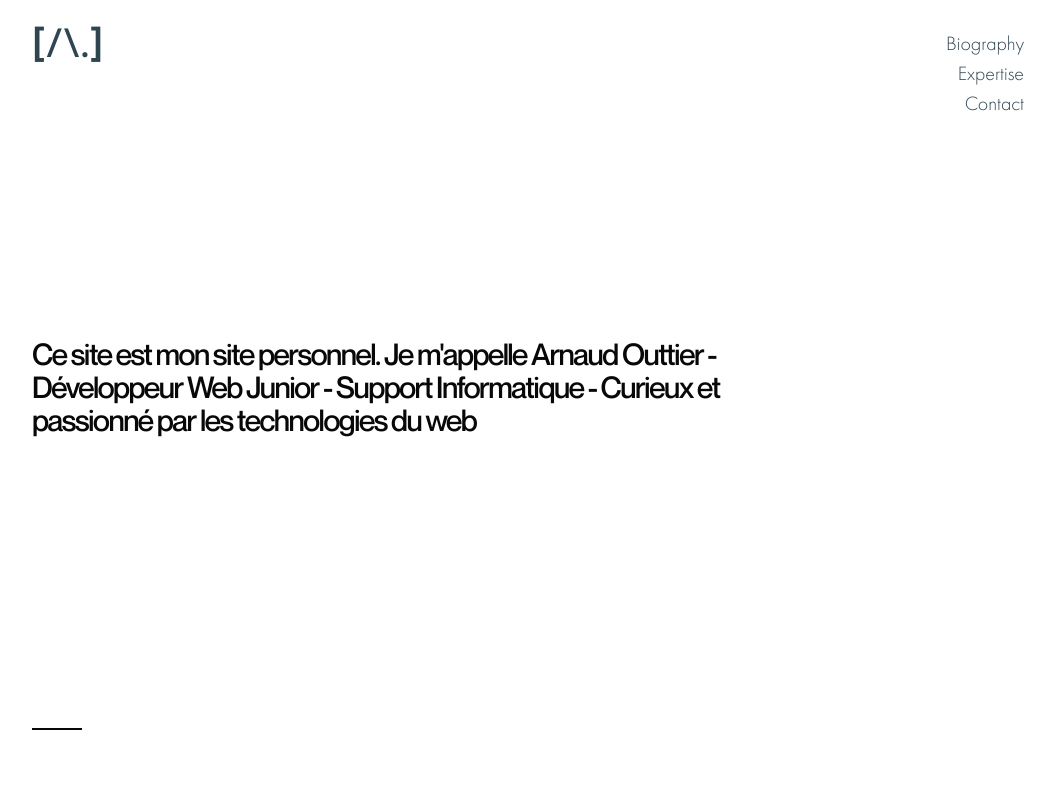
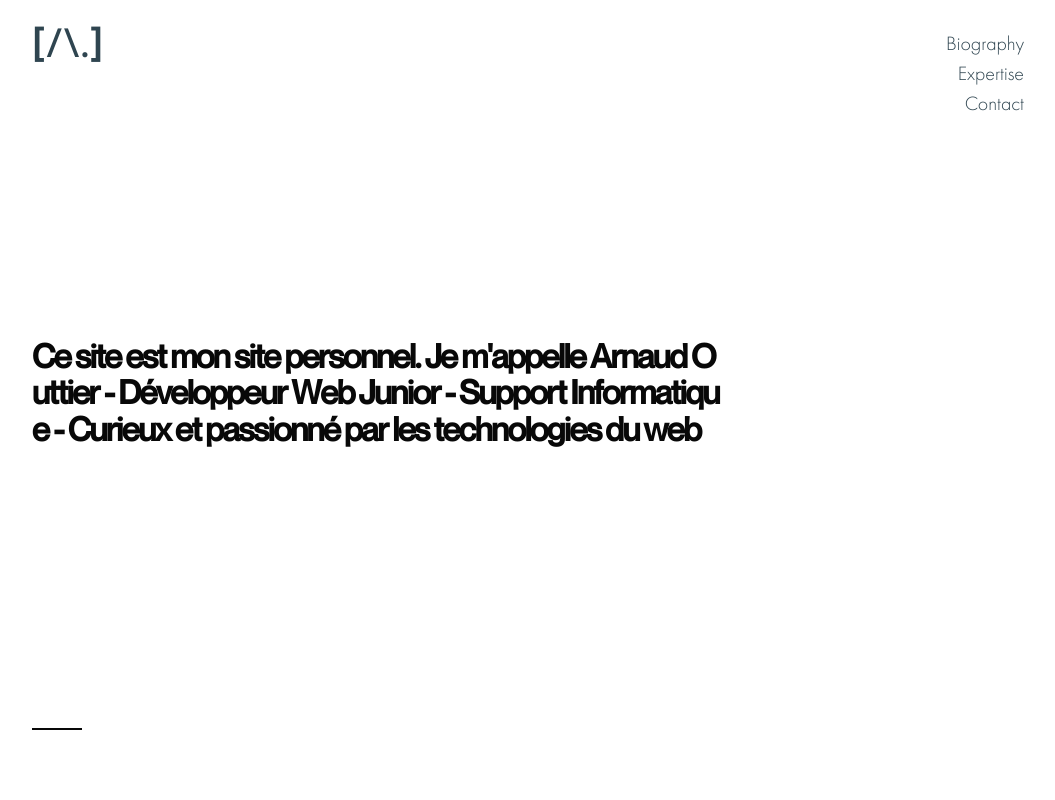
Before and after one commit to arnaudouttier/arnaud-personnal-tailwind, a Vue app: page / in a window 1280 px wide. Shown: the top 800 px of the page, without its empty margins (112-1167 px from the left). Built offline with nearby package versions, Linux system fonts and the light colour scheme.

Commit message:
nlle branche

```diff
--- a/package.json
+++ b/package.json
@@ -7,6 +7,7 @@
     "build": "vue-cli-service build"
   },
   "dependencies": {
+    "animejs": "^3.2.1",
     "core-js": "^3.6.5",
     "vue": "^3.0.0"
   },
--- a/src/components/Header.vue
+++ b/src/components/Header.vue
@@ -7,22 +7,48 @@
       <Nav />
     </div>
     <div class="site-intro">
-      <h1>
-        Ce site est mon site personnel. Je m'appelle Arnaud Outtier -
-        Développeur Web Junior - Support Informatique - Curieux et passionné par
-        les technologies du web
+      <h1 class="ml1">
+        <span class="letters">
+          Ce site est mon site personnel. Je m'appelle Arnaud Outtier -
+          Développeur Web Junior - Support Informatique - Curieux et passionné
+          par les technologies du web
+        </span>
       </h1>
     </div>
   </header>
 </template>
 
 <script>
+import anime from "animejs/lib/anime.es.js";
 import Nav from "./Nav.vue";
 
 export default {
   name: "Header",
   components: {
     Nav,
+  },
+  computed: {
+    fadeInJs() {
+      // Wrap every letter in a span
+      var textWrapper = document.querySelector(".ml1 .letters");
+      textWrapper.innerHTML = textWrapper.textContent.replace(
+        /\S/g,
+        "<span class='letter'>$&</span>"
+      );
+
+      anime.timeline({ loop: false }).add({
+        targets: ".ml1 .letter",
+        scale: [0.3, 1],
+        opacity: [0, 1],
+        translateZ: 0,
+        easing: "easeOutExpo",
+        duration: 600,
+        delay: (el, i) => 30 * (i + 1),
+      });
+    },
+  },
+  mounted() {
+    this.fadeInJs;
   },
 };
 </script>
@@ -49,9 +75,13 @@ export default {
   transition: opacity 0.5s ease-in-out;
 }
 
-.site-intro {
-  opacity: 0;
-  animation: fadeInLeft 0.9s 0.3s ease forwards;
+.ml1 {
+  font-weight: 900;
+}
+
+.ml1 .letter {
+  display: inline-block;
+  line-height: 1em;
 }
 
 @media (min-width: 992px) {
@@ -66,16 +96,13 @@ export default {
   .site-logo {
     opacity: 1;
   }
-}
 
-@keyframes fadeInLeft {
-  0% {
-    opacity: 0;
-    transform: translateX(20%);
+  .site-intro{
+    width: 70%;
   }
-  100% {
-    opacity: 1;
-    transform: translate(0);
+
+  .ml1 {
+    font-size: 3.3rem;
   }
 }
 </style>
--- a/src/components/Nav.vue
+++ b/src/components/Nav.vue
@@ -50,16 +50,6 @@ export default {
   }
 }
 
-@media (min-width: 992px) {
-  .site-intro {
-    width: 70%;
-
-    h2 {
-      font-size: 3rem;
-    }
-  }
-}
-
 @keyframes slideInFromTop {
   0% {
     transform: translateY(-10px);
```
Also changed, not shown: 1 other file (tests, documents, lock files or other folders).
